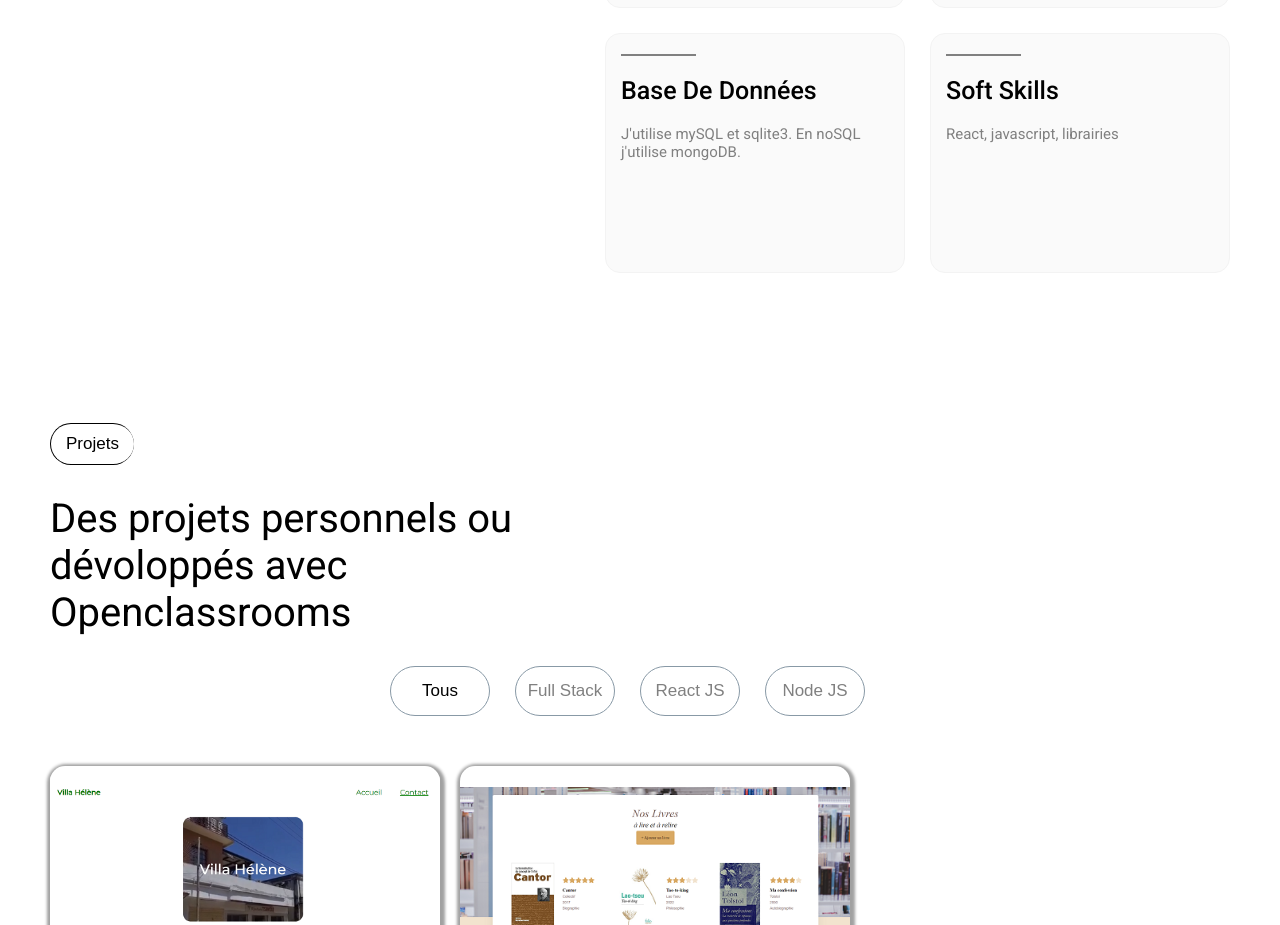
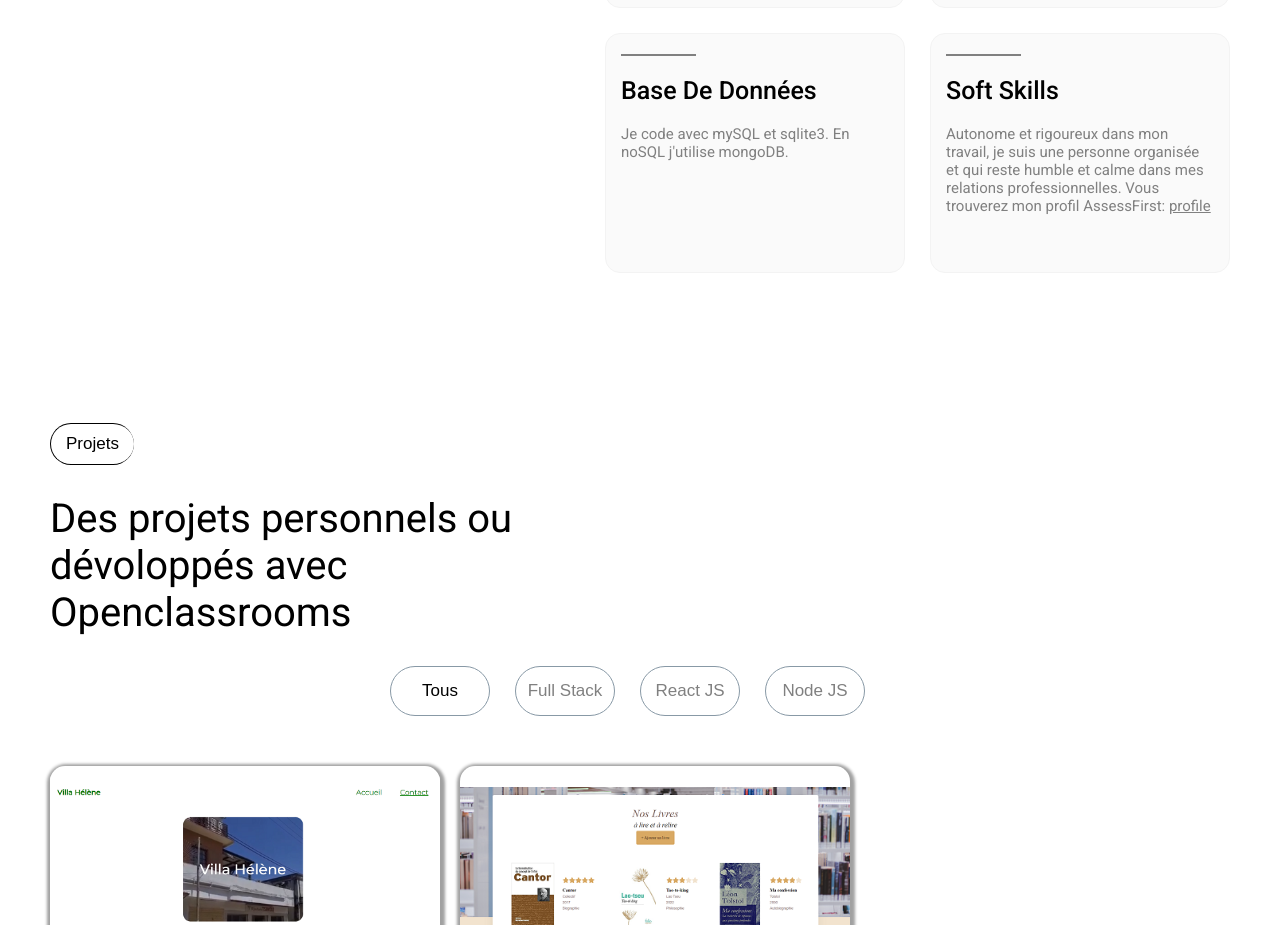
Before and after one commit to AvirKarakitsos/REACT_portfolio_2025, a React (Vite) app: page / in a window 1280 px wide. Shown: the part 2020-2945 px from the top of the page. Built offline with nearby package versions, Linux system fonts and the light colour scheme.

Commit message:
feat: soft skill information

```diff
--- a/src/Components/Information.tsx
+++ b/src/Components/Information.tsx
@@ -42,7 +42,13 @@ function Information({skill}: InformationProps) {
         <section className={styles.container}>
             <div className={styles.border}></div>
             <h3 className={styles.title}>{switchSkill(skill).title}</h3>
-            <p className={styles.content}>{switchSkill(skill).content}</p>
+            <p className={styles.content}>
+                {switchSkill(skill).content}
+                {skill === "soft"
+                    ? <a href="https://my.assessfirst.com/public/profile/zhnpc3rm-arno-cotsoyannis?lang=fr-FR">profile</a>
+                    : null
+                }
+            </p>
         </section>
     )
 }
--- a/src/utils/lang/en.json
+++ b/src/utils/lang/en.json
@@ -39,7 +39,7 @@
             },
             "soft": {
                 "title": "Soft Skill",
-                "content": "React, javascript, librairies"
+                "content": "Organized, autonomous, and rigorous in my work, I maintain a humble and calm approach in my professional interactions. You will find my AssessFirst profile here: "
             }
         },
         "projects": {
--- a/src/utils/lang/fr.json
+++ b/src/utils/lang/fr.json
@@ -35,11 +35,11 @@
             },
             "tools": {
                 "title": "Base De Données",
-                "content": "J'utilise mySQL et sqlite3. En noSQL j'utilise mongoDB."
+                "content": "Je code avec mySQL et sqlite3. En noSQL j'utilise mongoDB."
             },
             "soft": {
                 "title": "Soft Skills",
-                "content": "React, javascript, librairies"
+                "content": "Autonome et rigoureux dans mon travail, je suis une personne organisée et qui reste humble et calme dans mes relations professionnelles. Vous trouverez mon profil AssessFirst: "
             }
         },
         "projects": {
```
